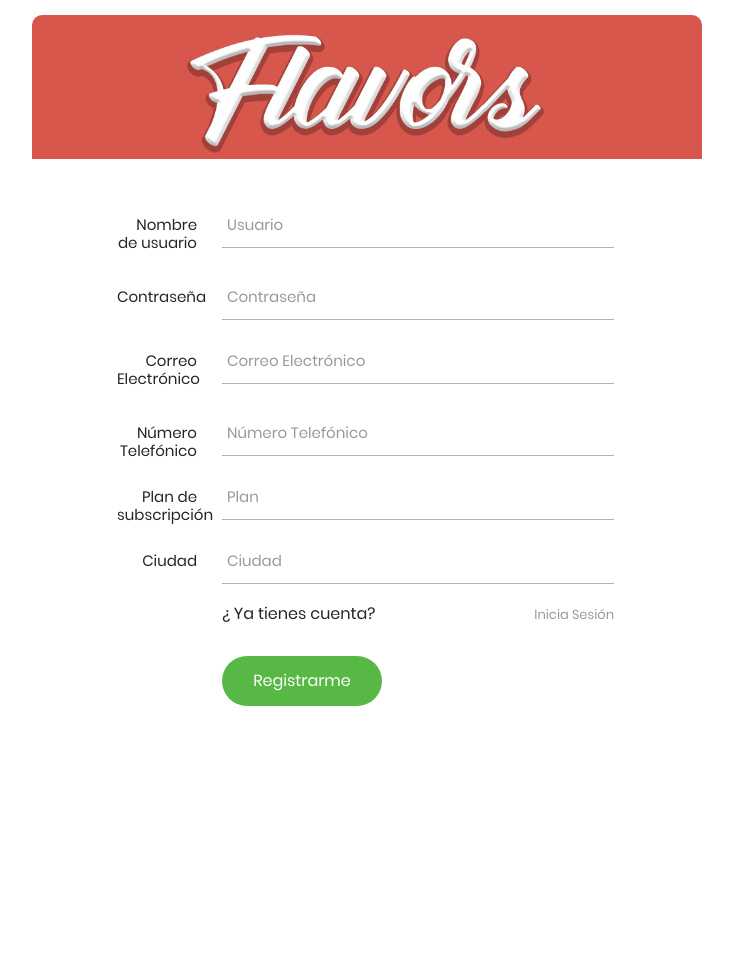
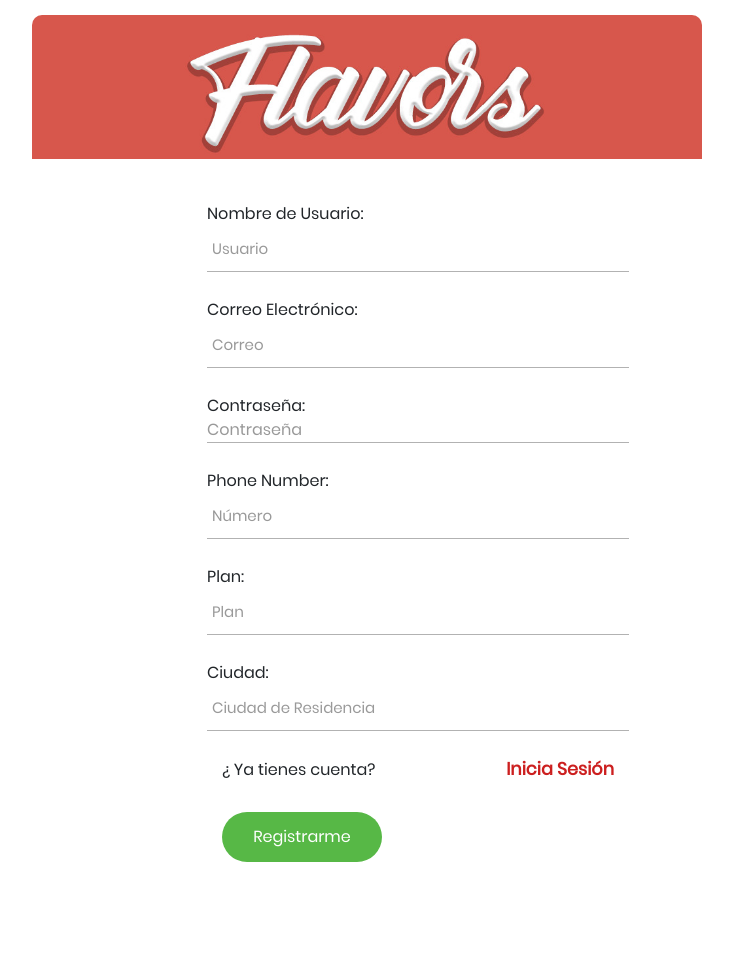
Before and after one commit to EydenVillanueva/Flavors, a Django app: page /register/ in a window 1280 px wide. Shown: the whole page, without its empty margins (273-1006 px from the left). Before the commit the page ends 706 px from the top, so only its background shows below. Run offline with Django 3.2, Linux system fonts and the light colour scheme; some libraries are stand-ins or nearby versions.

Commit message:
Registro de Usuarios terminado

```diff
--- a/Dashboard/forms.py
+++ b/Dashboard/forms.py
@@ -1,7 +1,8 @@
 from django.contrib.auth.models import User
 from django import forms
 from .models import Client, Restaurant
-from django.forms import ModelForm, widgets
+from django.core.exceptions import ValidationError
+from django.forms.models import inlineformset_factory
 
 
 class UserForm(forms.ModelForm):
@@ -9,14 +10,76 @@ class UserForm(forms.ModelForm):
         model = User
         fields = ('username', 'email', 'password')
 
+        labels = {
+            'username': 'Nombre de Usuario',
+            'email': 'Correo Electrónico',
+            'password': 'Contraseña',
+        }
+
+    def __init__(self, *args, **kwargs):
+        super(UserForm, self).__init__(*args, **kwargs)
+
+        for field in self.fields:
+            self.fields[field].widget.attrs.update({'class': 'input100'})
+
+        self.fields['password'].widget = forms.widgets.PasswordInput(
+            attrs={'placeholder': 'Ingrese contraseña'})
+        self.fields['username'].widget.attrs['placeholder'] = 'Usuario'
+        self.fields['password'].widget.attrs['placeholder'] = 'Contraseña'
+        self.fields['email'].widget.attrs['placeholder'] = 'Correo'
+
+
+    def clean_email(self):
+        email = self.cleaned_data['email']
+        query = User.objects.filter(email=email)
+        if query.exists():
+            raise ValidationError(('Email is already registered'))
+
+        return email
+
+    def clean_username(self):
+        username = self.cleaned_data['username']
+        query = User.objects.filter(username=username)
+        if query.exists():
+            raise ValidationError(('Username is already registered'))
+        return username
 
 class ClientForm(forms.ModelForm):
     class Meta:
         model = Client
         fields = ('phone', 'plan', 'city')
 
+        labels = {
+            'phone': 'Número Telefónico',
+            'plan': 'Plan',
+            'Ciudad': 'City',
+        }
 
-class LoginForm(ModelForm):
+    def clean_phone(self):
+        phone = self.cleaned_data['phone']
+        if phone == '':
+            raise forms.ValidationError("Debe ingresar un número telefonico")
+        return phone
+
+    def clean_plan(self):
+        plan = self.cleaned_data['plan']
+        if plan == '':
+            raise forms.ValidationError("Debe ingresar el tipo de plan")
+        return plan
+
+    def __init__(self, *args, **kwargs):
+        super(ClientForm, self).__init__(*args, **kwargs)
+        for field in self.fields:
+            self.fields[field].widget.attrs.update({'class': 'input100'})
+
+        self.fields['phone'].widget.attrs['placeholder'] = 'Número'
+        self.fields['plan'].widget.attrs['placeholder'] = 'Plan'
+        self.fields['city'].widget.attrs['placeholder'] = 'Ciudad de Residencia'
+
+ClientFormSet = inlineformset_factory(User, Client, form=ClientForm)
+
+
+class LoginForm(forms.ModelForm):
     class Meta:
         model = User
         fields = ['username', 'password']
@@ -25,11 +88,11 @@ class LoginForm(ModelForm):
         super().__init__(*args, **kwargs)
         self.fields['username'].widget.attrs.update(
             {'class': 'input100', 'placeholder': 'Ingrese usuario'})
-        self.fields['password'].widget = widgets.PasswordInput(
+        self.fields['password'].widget = forms.widgets.PasswordInput(
             attrs={'placeholder': 'Ingrese contraseña'})
 
 
-class RestaurantForm(ModelForm):
+class RestaurantForm(forms.ModelForm):
     class Meta:
         model = Restaurant
         fields = ('name', 'address', 'logo_url',
--- a/Dashboard/templates/Dashboard/base.html
+++ b/Dashboard/templates/Dashboard/base.html
@@ -11,17 +11,13 @@
   <!-- Favicons -->
   <link href="{% static 'Dashboard/img/favicon.png' %}" rel="icon">
   <link href="{% static 'Dashboard/img/apple-toucch-icon.png' %}" rel="apple-touch-icon">
-
   <!-- Google Fonts -->
   <link href="https://fonts.googleapis.com/css?family=Open+Sans:300,300i,400,400i,700,700i|Poppins:300,400,500,700" rel="stylesheet">
-
   <!-- Bootstrap CSS File -->
   <link href="{% static 'Dashboard/vendor/bootstrap/css/bootstrap.min.css' %}" rel="stylesheet">
-
   <!-- Libraries CSS Files -->
   <link href="{% static 'Dashboard/fonts/font-awesome/css/font-awesome.min.css' %}" rel="stylesheet">
   <link href="{% static 'Dashboard/vendor/animate/animate.css' %}" rel="stylesheet">
-
   <!-- Main Stylesheet File -->
   <link href="{% static 'Dashboard/css/style.css' %}" rel="stylesheet">
   {% block links %}
--- a/Dashboard/templates/Dashboard/login.html
+++ b/Dashboard/templates/Dashboard/login.html
@@ -7,11 +7,11 @@
 
 
 {% block form %}
-    <form class=" login100-form validate-form" method="POST">
+    <form class="login100-form validate-form" method="POST">
         {% csrf_token %}
 
         {% if form.non_field_errors %}
-            <p style="color:red; margin-bottom: 10px">
+            <p style="color:red; margin-bottom: 5px">
                 Usuario o contraseña incorrectos, prueba de nuevo.
             </p>
         {% endif %}
--- a/Dashboard/templates/Dashboard/new-user-form.html
+++ b/Dashboard/templates/Dashboard/new-user-form.html
@@ -7,91 +7,60 @@
 
 	{% load static %}
 	<link rel="icon" type="image/png" href="{% static 'Dashboard/images/icons/favicon.ico' %}"/>
-<!--===============================================================================================-->
 	<link rel="stylesheet" type="text/css" href="{% static 'Dashboard/vendor/bootstrap/css/bootstrap.min.css' %}">
-<!--===============================================================================================-->
 	<link rel="stylesheet" type="text/css" href="{% static 'Dashboard/css/util.css' %}">
 	<link rel="stylesheet" type="text/css" href="{% static 'Dashboard/css/main.css' %}">
-<!--===============================================================================================-->
 </head>
 <body>
-
 	<div class="limiter">
 		<div class="container-login100">
 			<div class="wrap-login100">
-				<div class="login100-form-title" style="background-image: url('{% static 'Dashboard/images/bg-02.jpg'%}');">
-
-				</div>
+				<div class="login100-form-title" style="background-image: url('{% static 'Dashboard/images/bg-02.jpg'%}');"></div>
 
 				<form class="login100-form validate-form" method="POST">
 					{% csrf_token %}
 
+					<div class="row">
+					{% for field in form %}
+						<div class="wrap-input100 validate-input m-b-26">
+							{% if field.errors %}
+								<span style="color:red; margin-bottom: 5px">
+									{{field.errors}}
+								</span>
+							{% endif %}
 
-					<div class="wrap-input100 validate-input m-b-26" data-validate="Ingrese un usuario">
-						<span class="label-input100">Nombre de usuario</span>
+							{{ field.label_tag }} {{ field }}
+							<span class="focus-input100"></span>
+						</div>
+					{% endfor %}
 
-						<input type="text" name="username" class="input100"
-                        placeholder="Usuario" data-rule="minlen:4" data-msg="Please enter at least 4 chars" />
+                    {{detalle_client_form_set.management_form}}
+					{% for detalle_client_form in detalle_client_form_set %}
+						<div class="wrap-input100 validate-input m-b-26">
+							<label>Phone Number:</label>
+						{{detalle_client_form.phone}}
+							<div class="validation"></div>
+						</div>
+						<div class="wrap-input100 validate-input m-b-26">
+							<label>Plan:</label>
+						{{detalle_client_form.plan}}
+							<div class="validation"></div>
+						</div>
+						<div class="wrap-input100 validate-input m-b-26">
+							<label>Ciudad:</label>
+						{{detalle_client_form.city}}
+							<div class="validation"></div>
+						</div>
+					{% endfor%}
 
-						<span class="focus-input100"></span>
-					</div>
-
-					<div class="wrap-input100 validate-input m-b-18" data-validate = "Ingrese una contraseña">
-						<span class="label-input100">Contraseña</span>
-
-
-						<input type="password" name="password" class="input100"
-                        placeholder="Contraseña" data-rule="minlen:4" data-msg="Please enter at least 4 chars" />
-
-						<span class="focus-input100"></span>
-					</div>
-
-                    <div class="wrap-input100 validate-input m-b-26" data-validate="Ingrese su email">
-						<span class="label-input100">Correo Electrónico</span>
-
-						<input type="email" name="email" class="input100"
-                        placeholder="Correo Electrónico" data-rule="minlen:4" data-msg="Please enter at least 4 chars" />
-
-						<span class="focus-input100"></span>
-					</div>
-
-					<div class="wrap-input100 validate-input m-b-18" data-validate = "Ingrese su número telefónico">
-						<span class="label-input100">Número Telefónico</span>
-
-
-						<input type="text" name="phone" class="input100"
-                        placeholder="Número Telefónico" data-rule="minlen:4" data-msg="Please enter at least 4 chars" />
-
-						<span class="focus-input100"></span>
-					</div>
-
-                    <div class="wrap-input100 validate-input m-b-18" data-validate = "Ingrese su número telefónico">
-						<span class="label-input100">Plan de subscripción</span>
-
-
-						<input type="text" name="plan" class="input100"
-                        placeholder="Plan" data-rule="minlen:4" data-msg="Please enter at least 4 chars" />
-
-						<span class="focus-input100"></span>
-					</div>
-
-                    <div class="wrap-input100 validate-input m-b-18" data-validate = "Ingrese su número telefónico">
-						<span class="label-input100">Ciudad</span>
-
-
-						<input type="text" name="ciudad" class="input100"
-                        placeholder="Ciudad" data-rule="minlen:4" data-msg="Please enter at least 4 chars" />
-
-						<span class="focus-input100"></span>
-					</div>
+				</div>
 
 					<div class="flex-sb-m w-full p-b-30">
 						<div class="contact100-form-checkbox">
 								¿ Ya tienes cuenta?
 						</div>
-
 						<div>
-							<a href="{% url 'Dashboard:login' %}" class="txt1">
+							<a href="{% url 'Dashboard:login' %}" class="txt1" style="color:rgb(204, 31, 31); font-weight: bold; font-size: 1.1rem;">
 								Inicia Sesión
 							</a>
 						</div>
@@ -100,12 +69,6 @@
                     <button class="login100-form-btn" type="submit">
                         Registrarme
                     </button>
-
-					{% if error %}
-					<div class="contact100-form-checkbox" style="color:red;">
-						verifique sus datos
-					</div>
-					{% endif %}
 				</form>
 
 			</div>
--- a/Dashboard/urls.py
+++ b/Dashboard/urls.py
@@ -7,8 +7,7 @@ app_name = 'Dashboard'
 urlpatterns = [
     path('', views.Home.as_view(), name='home'),
     path('login/', views.LoginView.as_view(), name="login"),
-    path('register/', views.new_user, name="new_user"),
     path('new_restaurant/', views.CreateRestaurant.as_view(), name="new_restaurant"),
     path('logout/', views.logout_view, name="logout"),
-    #path('register/', views.CreateView.as_view(),name="new_user"),
+    path('register/', views.NewUser.as_view(),name="new_user"),
 ]
--- a/Dashboard/views.py
+++ b/Dashboard/views.py
@@ -10,49 +10,49 @@ from django.http.response import HttpResponseRedirect
 from django.contrib.auth.decorators import login_required
 from django.contrib.auth.mixins import LoginRequiredMixin
 from django.urls import reverse_lazy
-from .forms import LoginForm, UserForm, ClientForm, RestaurantForm
+from .forms import LoginForm, UserForm, ClientFormSet, RestaurantForm
 from django.views.generic import CreateView, FormView, TemplateView
 from .models import Client
 
 
 # Create your views here.
-def new_user(request):
-    error = False
+class NewUser(CreateView):
+    model = User
+    template_name = 'Dashboard/new-user-form.html'
+    form_class = UserForm
+    success_url = '/'
 
-    if request.method == 'POST':
-        user_form = UserForm(request.POST)
-        client_form = ClientForm(request.POST)
+    def __init__(self, **kwargs):
+        super().__init__(**kwargs)
+        self.object = None
 
-        if user_form.is_valid() and client_form.is_valid():
-            # E-mail check
-            repeat_email = User.objects.filter(
-                email=user_form.cleaned_data["email"])
-            # Username check
-            repeat_user = User.objects.filter(
-                username=user_form.cleaned_data["username"])
+    def get(self, request, *args, **kwargs):
+        form_class = self.get_form_class()
+        form = self.get_form(form_class)
+        detalle_cliente = ClientFormSet()
+        return self.render_to_response(self.get_context_data(form=form, detalle_client_form_set=detalle_cliente))
 
-            if not repeat_email.exists():
-                user = user_form.save()
+    def post(self, request, *args, **kwargs):
+        form_class = self.get_form_class()
+        form = self.get_form(form_class)
+        client_form_set = ClientFormSet(request.POST)
+        if form.is_valid() and client_form_set.is_valid():
 
-                client = client_form.save(commit=False)
-                client.user = user
+            return self.form_valid(form, client_form_set)
+        else:
+            return self.form_invalid(form, client_form_set)
 
-                client_form.save()
+    def form_valid(self, form, client_form_set):
+        self.object = form.save()
+        self.object.set_password(form.cleaned_data['password'])
+        self.object.save()
+        self.object= authenticate(username=self.object.username, password=form.cleaned_data['password'])
+        client_form_set.instance = self.object
+        client_form_set.save()
+        return HttpResponseRedirect(self.success_url)
 
-                username = user_form.cleaned_data.get('username')
-                password = user_form.cleaned_data.get('password')
-                user = authenticate(username=username, password=password)
-                login(request, user)
-
-                return redirect('/')
-    else:
-        user_form = UserForm()
-        client_form = ClientForm()
-
-    context = {'user_form': user_form, 'client_form': client_form}
-
-    return render(request, 'Dashboard/new-user-form.html', context)
-
+    def form_invalid(self, form, client_form_set):
+        return self.render_to_response(self.get_context_data(form=form, detalle_client_form_set=client_form_set))
 
 class LoginView(FormView):
     form_class = AuthenticationForm
@@ -76,7 +76,6 @@ class LoginView(FormView):
 
 class Home(TemplateView):
     template_name = "Dashboard/index.html"
-
 
 class CreateRestaurant(LoginRequiredMixin, CreateView):
     form_class = RestaurantForm
--- a/flavors/settings.py
+++ b/flavors/settings.py
@@ -78,7 +78,7 @@ DATABASES = {
     'default': {
         'ENGINE': 'django.db.backends.mysql',
         'NAME': 'db_flavors',
-        'USER': '',
+        'USER': 'root',
         'PASSWORD': '',
         'HOST': 'localhost',
         'PORT': '3306',
```
Also changed, not shown: Dashboard/templates/Dashboard/index.html (+4 -10 lines), 1 other file.
